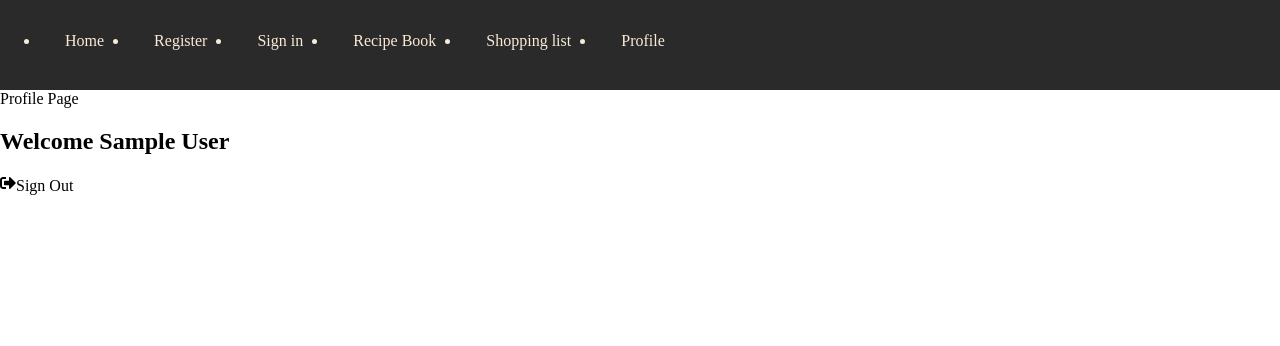
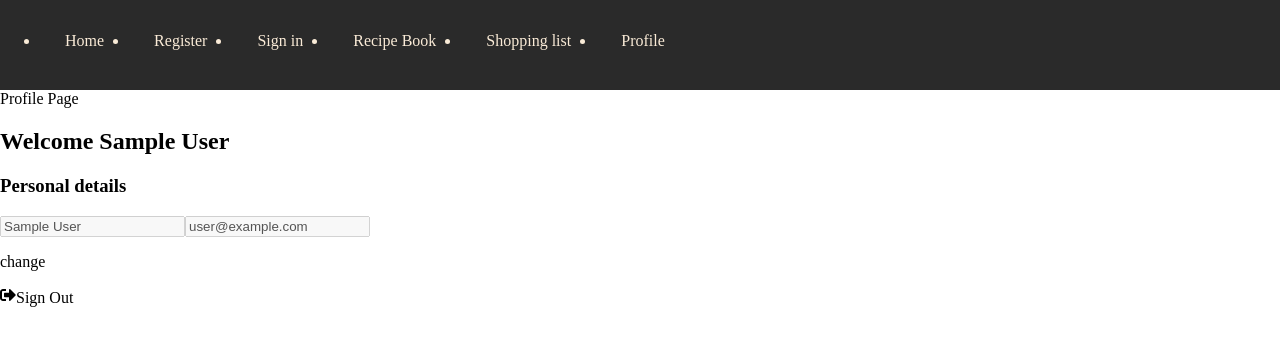
Before and after one commit to russfraze/The-Big-Shop-react-firebase, a React (Create React App) app: page /profile in a window 1280 px wide. Shown: the top 346 px of the page. Built offline with nearby package versions, Linux system fonts and the light colour scheme; no server answers; sample sign-in values are in the browser's storage.

Commit message:
profile name change form

```diff
--- a/src/App.js
+++ b/src/App.js
@@ -26,10 +26,15 @@ function App() {
           <Route path='/register' element={<Register />}></Route>
           <Route path='/sign-in' element={<SignIn />}></Route>
           <Route path='/forgot-password' element={<ForgotPassword />}></Route>
-          <Route path='/profile' element={<Profile />}></Route>
+
+          <Route path='profile' element={<PrivateRoute />}>
+            <Route path='/profile' element={<Profile />}></Route>
+          </Route>
+
           <Route path='shopping-list' element={<PrivateRoute />}>
             <Route path='/shopping-list' element={<ShoppingList />}></Route>
           </Route>
+
           <Route path='recipe-book' element={<PrivateRoute />}>
             <Route path='/recipe-book' element={<RecipeBook />}></Route>
           </Route>
--- a/src/pages/Profile.js
+++ b/src/pages/Profile.js
@@ -1,9 +1,14 @@
-import {useState, useEffect} from 'react'
-import {getAuth} from 'firebase/auth'
-import {Navigate, useNavigate} from 'react-router-dom'
-import {FaSignOutAlt} from 'react-icons/fa'
+import { useState } from 'react'
+import { getAuth, updateProfile } from 'firebase/auth'
+import { Navigate, useNavigate } from 'react-router-dom'
+import { updateDoc, doc } from 'firebase/firestore'
+import {db} from '../firebase.config'
+import { FaSignOutAlt } from 'react-icons/fa'
 
 function Profile() {
+
+    const [changeDetails, setChangeDetails] = useState(false)
+
     const auth = getAuth()
 
     const navigate = useNavigate()
@@ -13,17 +18,70 @@ function Profile() {
         email: auth.currentUser.email
     })
 
-    const {name, email} = userData
+    const { name, email } = userData
 
     const logOut = () => {
         auth.signOut()
         navigate('/')
     }
 
+    function handleChange(e) {
+        setUserData((prevState) => ({
+            ...prevState,
+            [e.target.id]: e.target.value
+        }))
+    }
+
+    const onSubmit = async() => {
+        try {
+            if (name !== auth.currentUser.displayName){
+                await updateProfile(auth.currentUser, {
+                    displayName: name
+                })
+
+                const userRef = doc(db, 'users', auth.currentUser.uid)
+                await updateDoc(userRef, {
+                    name
+                })
+            }
+        } catch (error) {
+
+        }
+    }
+
     return (
         <div>
             Profile Page
             <h2>Welcome {name}</h2>
+
+            <h3>Personal details</h3>
+
+            <div className='details-form'>
+                <form>
+                    <input
+                        className={!changeDetails ? 'input-active' : 'input-disabled'}
+                        type='text'
+                        value={name}
+                        id='name'
+                        disabled={!changeDetails}
+                        onChange={handleChange}
+                    />
+                    <input
+                        className={!changeDetails ? 'input-active' : 'input-disabled'}
+                        type='email'
+                        value={email}
+                        id='email'
+                        disabled={!changeDetails}
+                        onChange={handleChange}
+                    />
+                </form>
+                <p className='change-details-btn' onClick={() => {
+                    changeDetails && onSubmit()
+                    setChangeDetails((prevState) => !prevState)
+                }}>{changeDetails ? 'done' : 'change'}</p>
+            </div>
+
+
             <FaSignOutAlt onClick={logOut} />Sign Out
         </div>
     )
```
